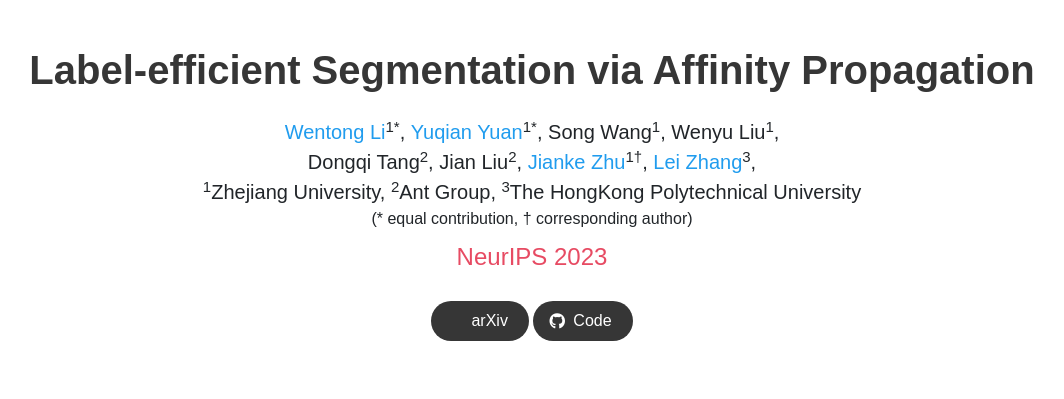
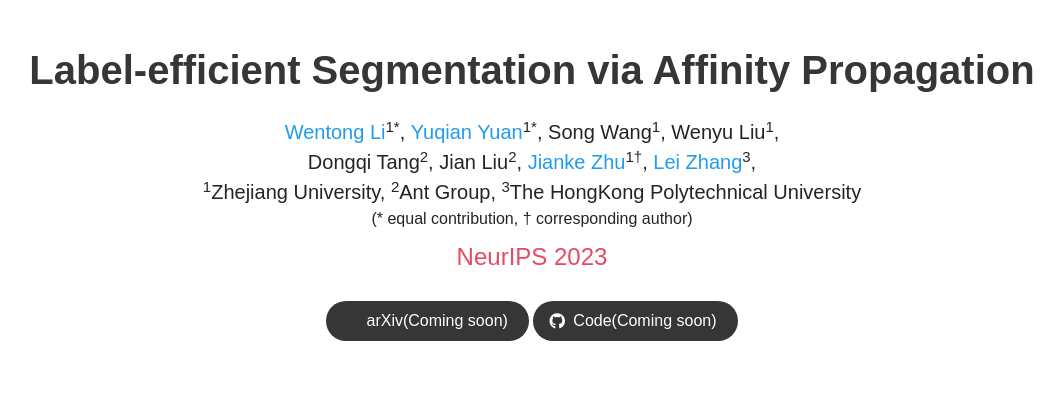
Before and after one commit to LiWentomng/apro, a plain HTML site: page index.html in a window 1280 px wide. Shown: the top 399 px of the page, without its empty margins (108-1172 px from the left). Drawn offline with nearby package versions, Linux system fonts and the light colour scheme; some icons are missing; a web font is replaced by a local one.

Commit message:
Update index.html

```diff
--- a/index.html
+++ b/index.html
@@ -86,7 +86,7 @@
                                         <span class="icon">
                                             <i class="ai ai-arxiv"></i>
                                         </span>
-                                        <span>arXiv</span>
+                                        <span>arXiv(Coming soon)</span>
                                     </a>
                                 </span>
                                 <!-- Code Link. -->
@@ -95,7 +95,7 @@
                                         <span class="icon">
                                             <i class="fab fa-github"></i>
                                         </span>
-                                        <span>Code</span>
+                                        <span>Code(Coming soon)</span>
                                     </a>
                                 </span>
                                 <!-- Dataset Link. -->
```
